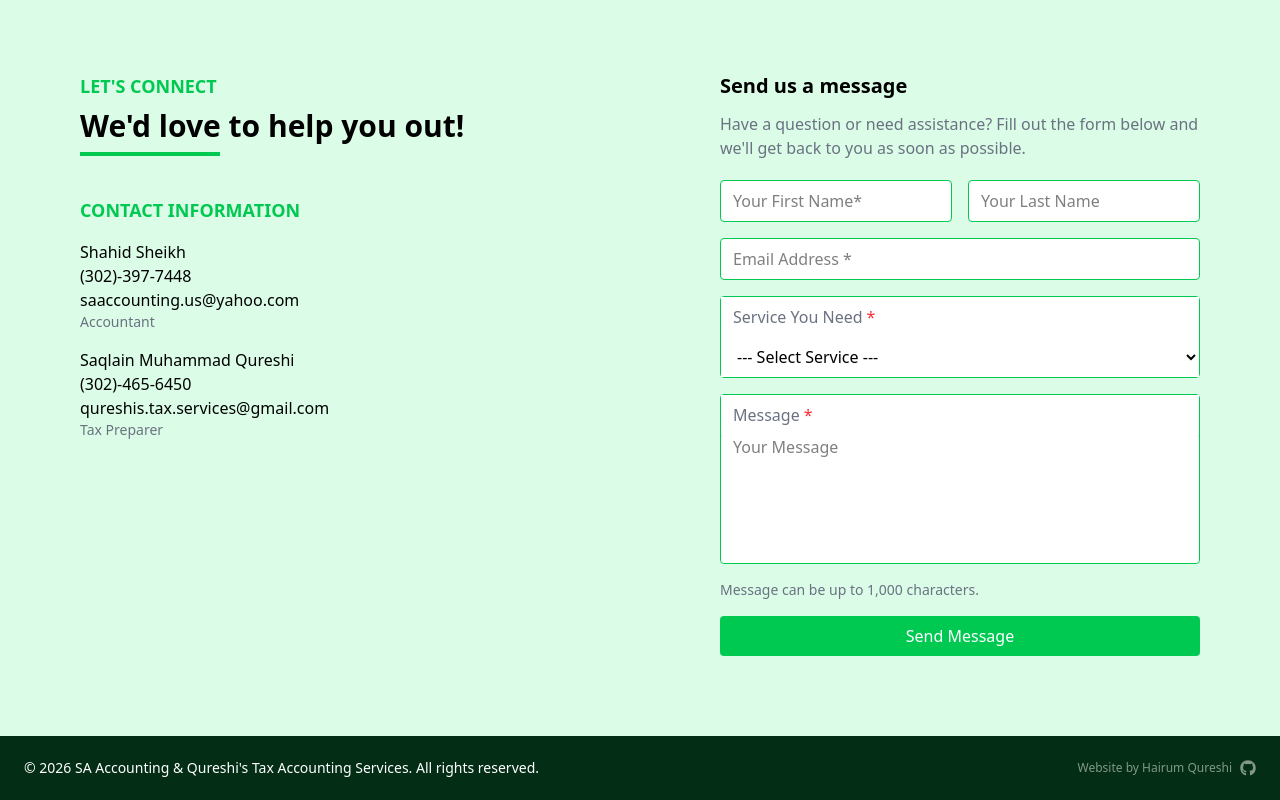
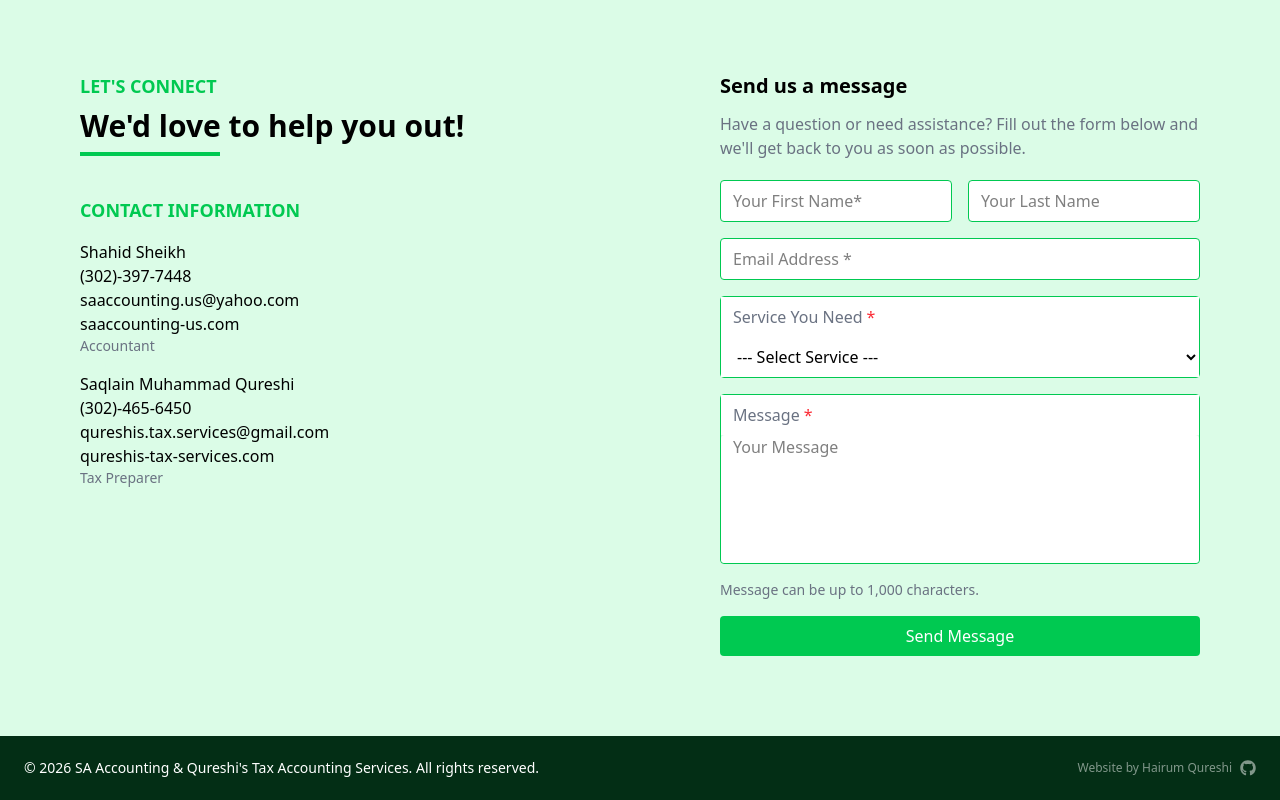
Before and after one commit to Hairum-Qureshi/sa-and-qureshi-accounting-website, a React (Vite) app in the folder apps/frontend/: page / in a window 1280 px wide. Shown: the part 1144-1944 px from the top of the page. Built offline with nearby package versions, Linux system fonts and the light colour scheme.

Commit message:
added website URLs

```diff
--- a/apps/frontend/src/components/Connect.tsx
+++ b/apps/frontend/src/components/Connect.tsx
@@ -21,6 +21,7 @@ export default function Connect() {
               <p>Shahid Sheikh</p>
               <p>(302)-397-7448</p>
               <p>saaccounting.us@yahoo.com</p>
+              <p>saaccounting-us.com</p>
               <p className="text-gray-500 text-sm">Accountant</p>
             </div>
           </div>
@@ -29,6 +30,7 @@ export default function Connect() {
               <p>Saqlain Muhammad Qureshi</p>
               <p>(302)-465-6450</p>
               <p>qureshis.tax.services@gmail.com</p>
+              <p>qureshis-tax-services.com</p>
               <p className="text-gray-500 text-sm">Tax Preparer</p>
             </div>
           </div>
```
